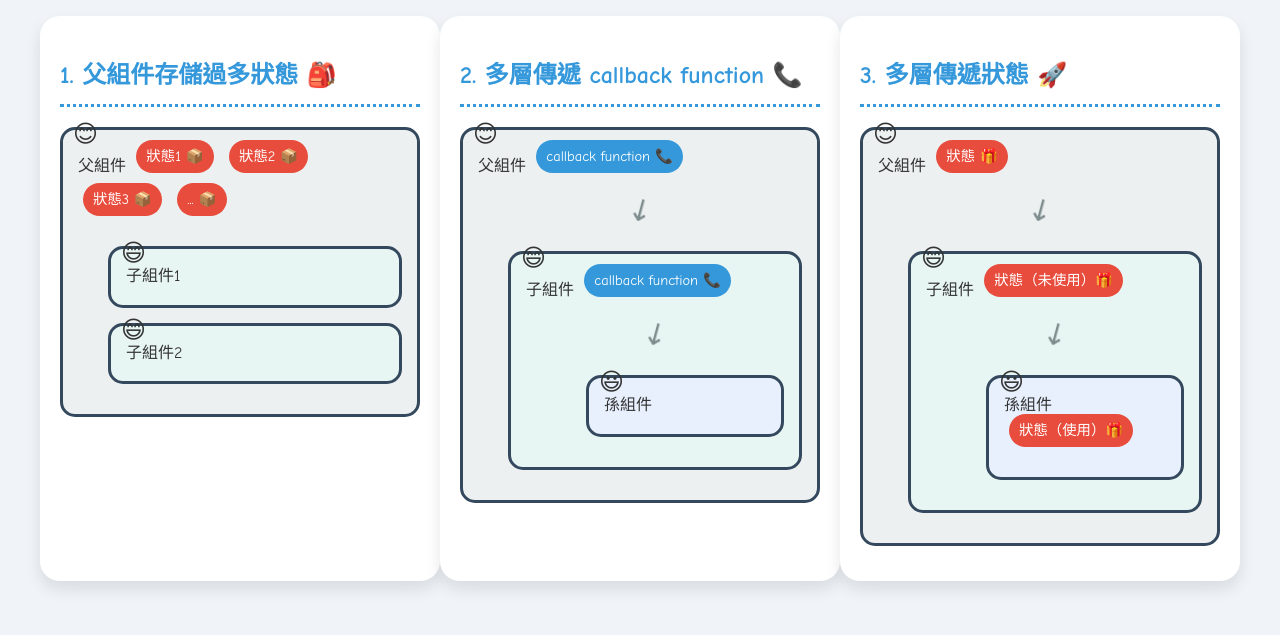
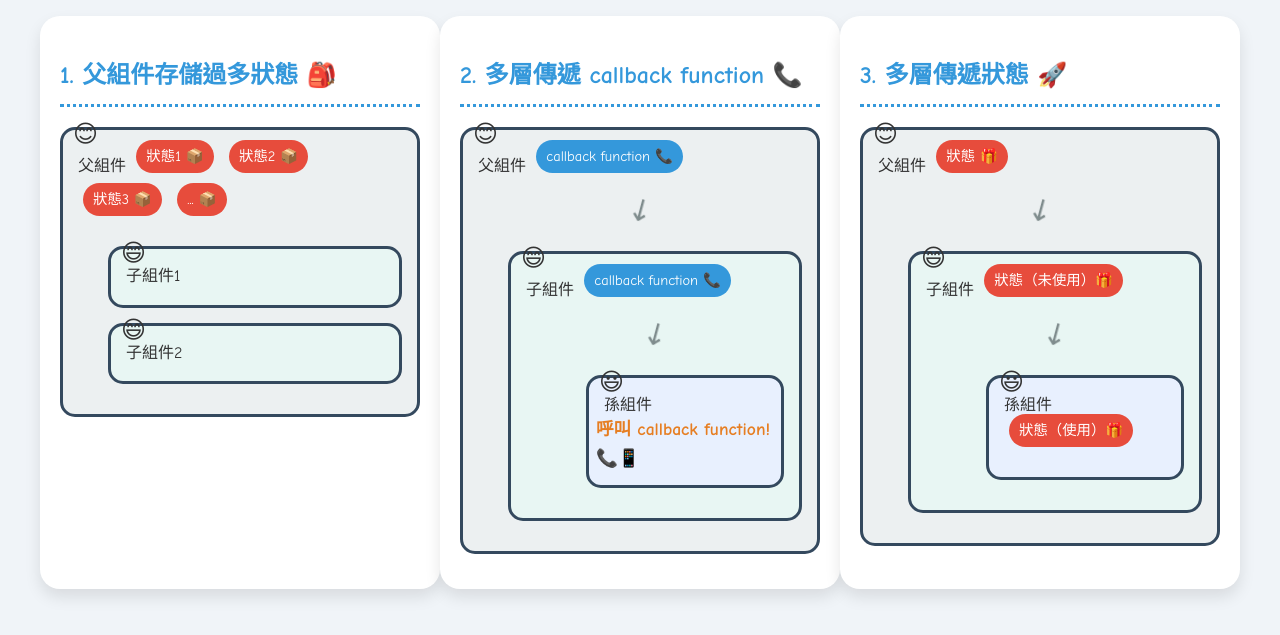
Before and after one commit to PeterPanSwift/peterpanswift.github.io, a plain HTML site: page lifting-state-up-drawbacks.html in a window 1280 px wide. Shown: the part 115-750 px from the top of the page. Drawn offline with Linux system fonts and the light colour scheme.

Commit message:
Update lifting-state-up-drawbacks.html

```diff
--- a/lifting-state-up-drawbacks.html
+++ b/lifting-state-up-drawbacks.html
@@ -3,7 +3,7 @@
 <head>
     <meta charset="UTF-8">
     <meta name="viewport" content="width=device-width, initial-scale=1.0">
-    <title>Lifting State Up 缺點圖示（活潑版）</title>
+    <title>Lifting State Up 缺點圖示（修正版）</title>
     <style>
         body {
             font-family: 'Comic Sans MS', cursive, sans-serif;
@@ -96,6 +96,11 @@
             color: #7f8c8d;
             animation: swing 2s infinite;
         }
+        .call {
+            font-weight: bold;
+            color: #e67e22;
+            animation: pulse 2s infinite;
+        }
         @keyframes rainbow {
             0% { color: #ff0000; }
             14% { color: #ff7f00; }
@@ -118,6 +123,10 @@
         @keyframes swing {
             0%, 100% { transform: rotate(0); }
             50% { transform: rotate(15deg); }
+        }
+        @keyframes pulse {
+            0%, 100% { transform: scale(1); }
+            50% { transform: scale(1.1); }
         }
         @media (max-width: 1024px) {
             .drawback {
@@ -162,6 +171,7 @@
                     <div class="arrow">↓</div>
                     <div class="component grandchild">
                         孫組件
+                        <div class="call">呼叫 callback function! 📞📱</div>
                     </div>
                 </div>
             </div>
```
